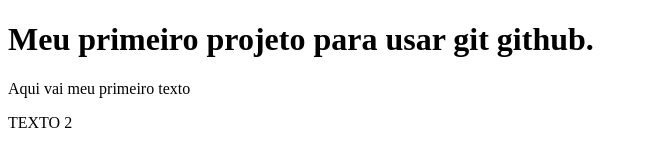
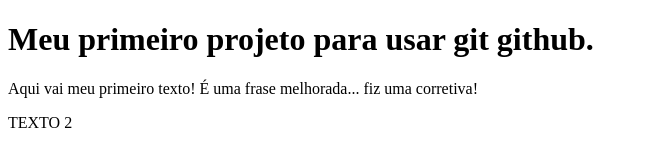
Before and after one commit to guilhermemoraessiqueira/SegundoRepositorioAnima, a plain HTML site: page index1.html in a window 1280 px wide. Shown: the whole page, without its empty margins (0-648 px from the left). Drawn offline with Linux system fonts and the light colour scheme.

Commit message:
Fiz uma manutenção no index1.html

```diff
--- a/index1.html
+++ b/index1.html
@@ -9,7 +9,7 @@
 <body>
     <h1>Meu primeiro projeto para usar git github.</h1>
 
-    <p>Aqui vai meu primeiro texto</p>
+    <p>Aqui vai meu primeiro texto! É uma frase melhorada... fiz uma corretiva!</p>
     <p>TEXTO 2</p>
 
 </body>
```
